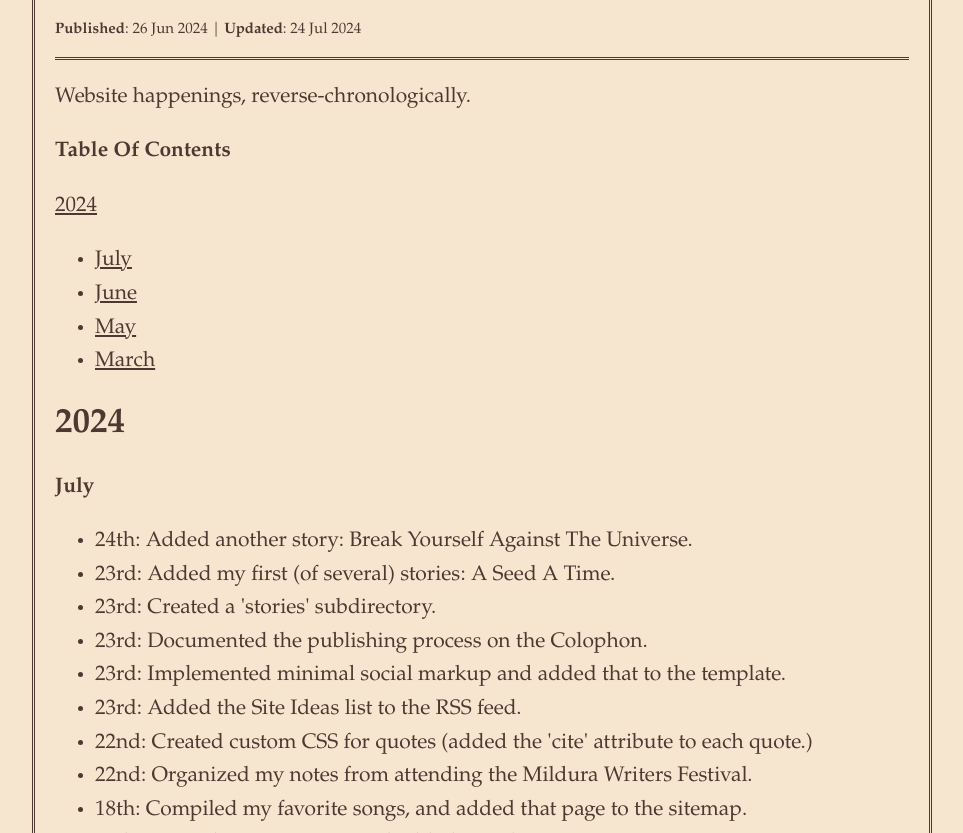
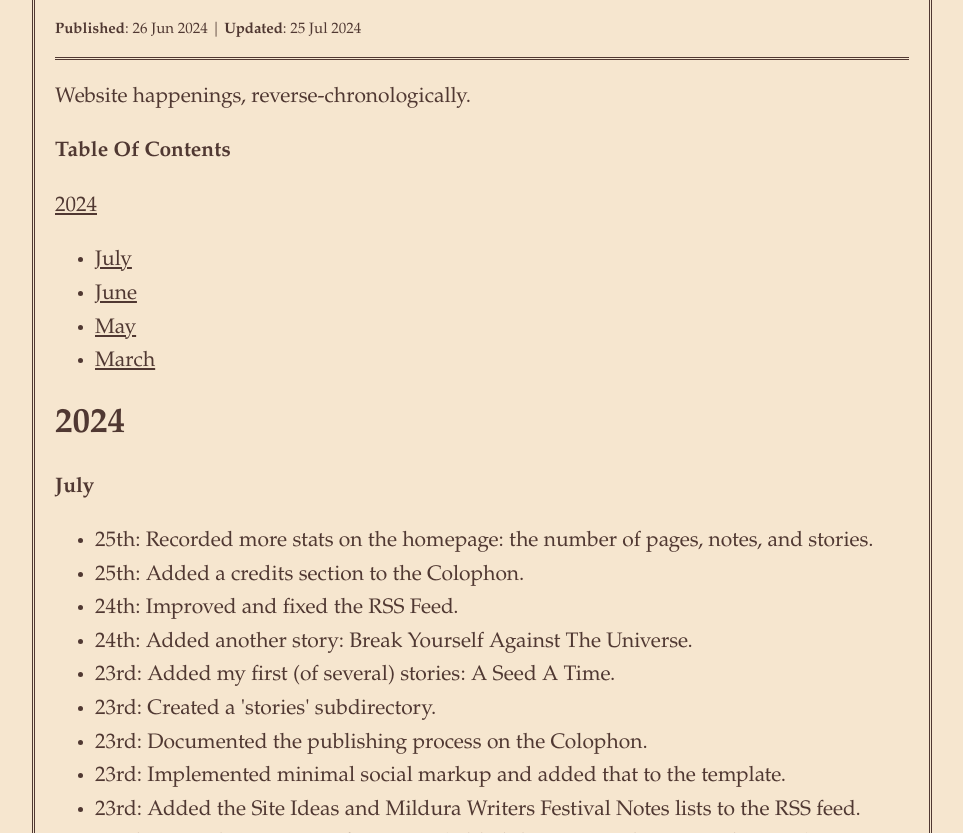
Before and after one commit to zacharykai/site, a plain HTML site: page changelog.html in a window 1280 px wide. Shown: the part 299-1132 px from the top of the page, without its empty margins (158-1121 px from the left). Drawn offline with Linux system fonts and the light colour scheme.

Commit message:
Update changelog.html

```diff
--- a/changelog.html
+++ b/changelog.html
@@ -9,7 +9,7 @@
 <link rel="alternate" type="application/rss+xml" title="Zachary Kai" href="/assets/rss.xml">
 <link rel="canonical" href="https://zacharykai.net/changelog">
 <meta name="date" content="2024-06-26">
-<meta name="last-modified" content="2024-07-24">
+<meta name="last-modified" content="2024-07-25">
 <base href="https://zacharykai.net/">
 <meta property="og:site_name" content="Zachary Kai">
 <meta property="og:type" content="website">
@@ -29,7 +29,7 @@
 <main>
 
 <h1>Changelog</h1>
-<p class="postmeta"><strong>Published</strong>: 26 Jun 2024 | <strong>Updated</strong>: 24 Jul 2024</p>
+<p class="postmeta"><strong>Published</strong>: 26 Jun 2024 | <strong>Updated</strong>: 25 Jul 2024</p>
 <p id="top">Website happenings, reverse-chronologically.</p>
 
 <p><strong>Table Of Contents</strong></p>
@@ -45,12 +45,15 @@
 
 <p id="jul"><strong>July</strong></p>
 <ul>
+<li>25th: Recorded more stats on the homepage: the number of pages, notes, and stories.</li>
+<li>25th: Added a credits section to the Colophon.</li>
+<li>24th: Improved and fixed the RSS Feed.</li>
 <li>24th: Added another story: Break Yourself Against The Universe.</li>
 <li>23rd: Added my first (of several) stories: A Seed A Time.</li>
 <li>23rd: Created a 'stories' subdirectory.</li>
 <li>23rd: Documented the publishing process on the Colophon.</li>
 <li>23rd: Implemented minimal social markup and added that to the template.</li>
-<li>23rd: Added the Site Ideas list to the RSS feed.</li>
+<li>23rd: Added the Site Ideas and Mildura Writers Festival Notes lists to the RSS feed.</li>
 <li>22nd: Created custom CSS for quotes (added the 'cite' attribute to each quote.)</li>
 <li>22nd: Organized my notes from attending the Mildura Writers Festival.</li>
 <li>18th: Compiled my favorite songs, and added that page to the sitemap.</li>
@@ -114,7 +117,7 @@
 
 <p>•--♡--•</p>
 <p class="essentials"><strong>Copy & Share</strong>: <a href="https://zacharykai.net/changelog">zacharykai.net/changelog</a></p>
-<p class="essentials"><strong>Statistics</strong> → Word Count: 489 | Reading Time: 1:17 mins</p>
+<p class="essentials"><strong>Statistics</strong> → Word Count: 528 | Reading Time: 1:52 mins</p>
 </main>
 
 <p><a href="/changelog#top" class="essentials">Read again...</a></p>
```
